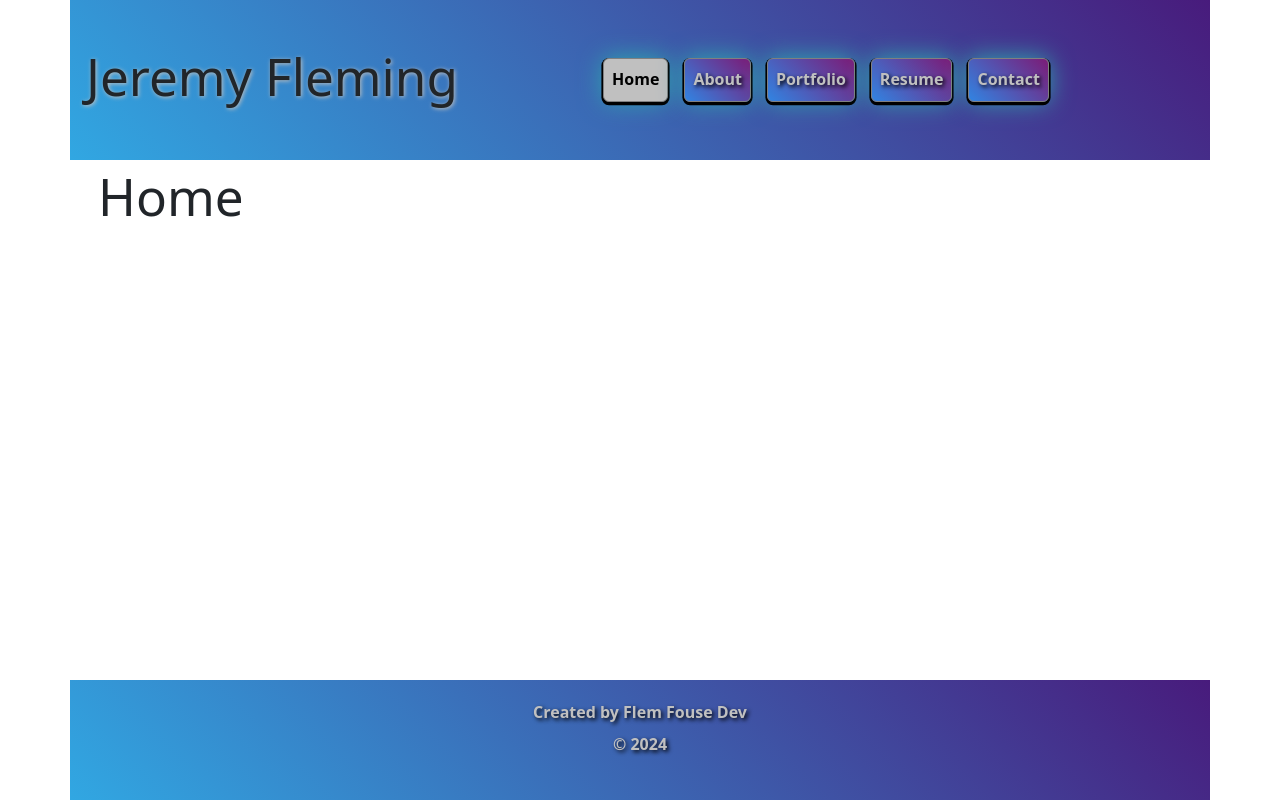
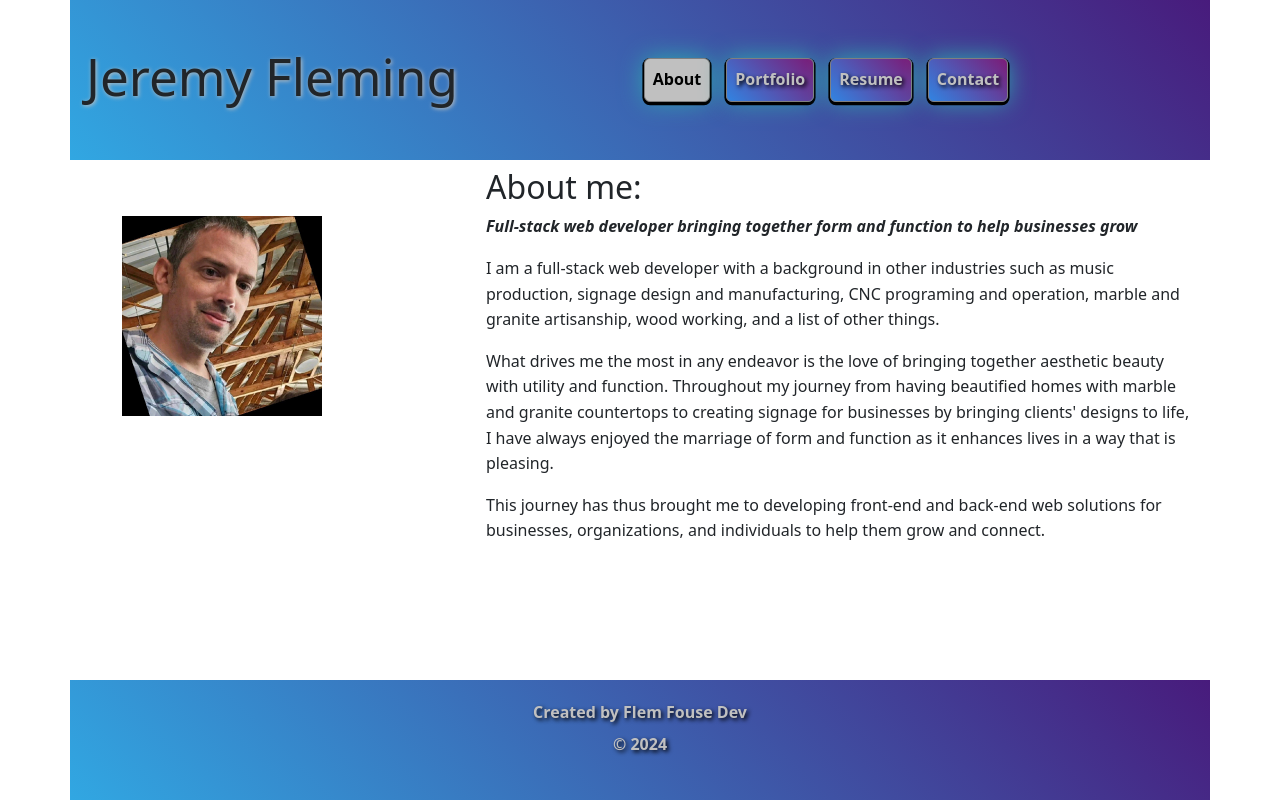
Before and after one commit to Flem-House-Dev/Flem-House-Dev-Portfolio, a React (Vite) app: page / in a window 1280 px wide. Built offline with nearby package versions, Linux system fonts and the light colour scheme.

Commit message:
removed home page and reassigned about page as home

```diff
--- a/src/components/Navbar.jsx
+++ b/src/components/Navbar.jsx
@@ -2,23 +2,20 @@ import { Nav, Navbar, Offcanvas } from "react-bootstrap";
 import { NavLink, useLocation } from "react-router-dom";
 
 function NavBar() {
-
   const location = useLocation();
 
   return (
-   <Navbar  expand='lg'  className="m-lg-auto" collapseOnSelect >
+    <Navbar expand="lg" className="m-lg-auto" collapseOnSelect>
       <Navbar.Toggle aria-controls="basic-navbar-nav" />
-    {/* <Navbar.Collapse id="basic-navbar-nav"> */}
-      <Navbar.Offcanvas placement="end"  aria-labelledby="basic-navbar-nav">
+
+      <Navbar.Offcanvas placement="end" aria-labelledby="basic-navbar-nav">
         <Offcanvas.Header closeButton>
           <Offcanvas.Title>Menu</Offcanvas.Title>
         </Offcanvas.Header>
         <Nav variant="pills" className="" defaultActiveKey={location.pathname}>
+
           <Nav.Item>
-        <Nav.Link as={NavLink} to="/" eventKey="/">Home</Nav.Link>
-      </Nav.Item>
-      <Nav.Item>
-        <Nav.Link as={NavLink} to="/about" eventKey="/about">
+            <Nav.Link as={NavLink} to="/" eventKey="/">
               About
             </Nav.Link>
           </Nav.Item>
@@ -39,9 +36,7 @@ function NavBar() {
           </Nav.Item>
         </Nav>
       </Navbar.Offcanvas>
-    {/* </Navbar.Collapse> */}
     </Navbar>
-
   );
 }
 
--- a/src/pages/Home.jsx
+++ /dev/null
@@ -1,9 +0,0 @@
-function Home() {
-  return (
-    <div>
-      <h1>Home</h1>
-    </div>
-  );
-}
-
-export default Home;
```
Also changed, not shown: src/main.jsx (+17 -23 lines). Lines whose indentation alone changed are shown as unchanged.
